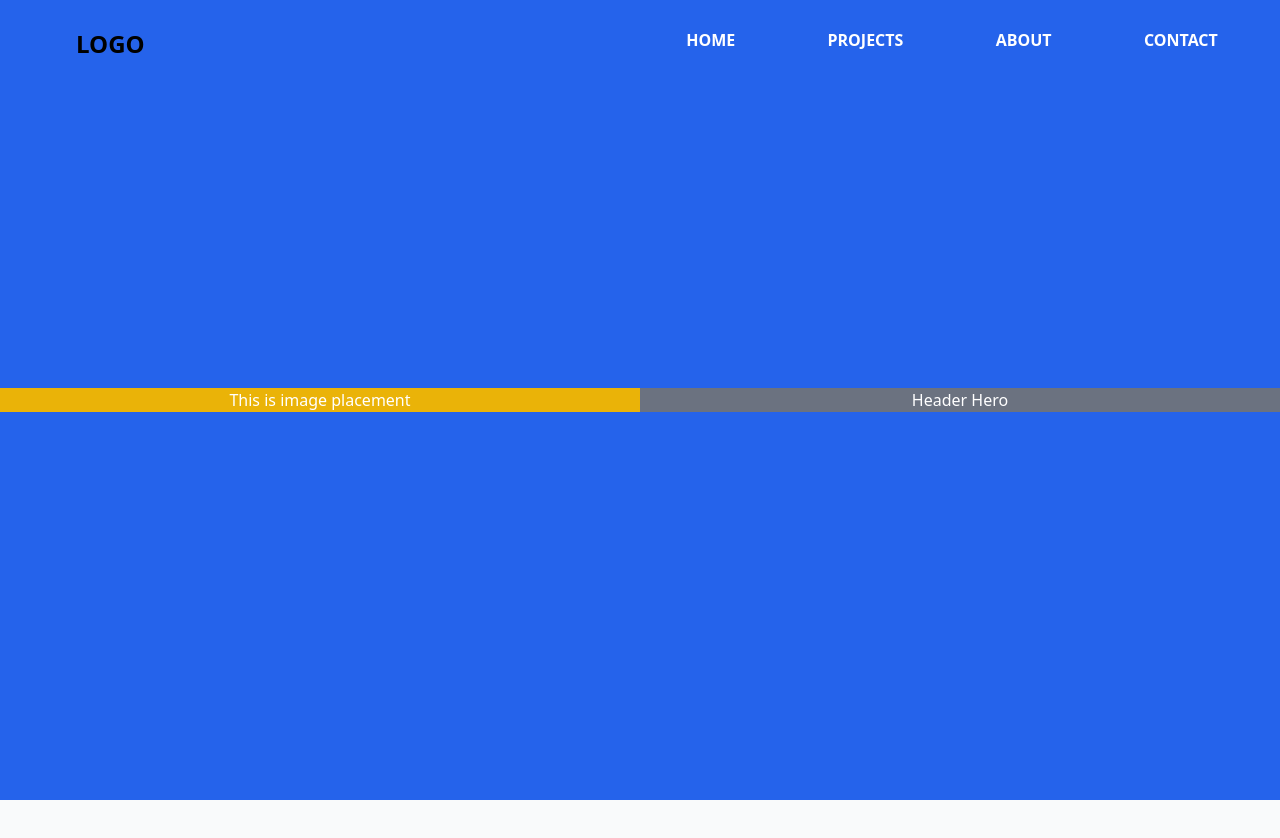
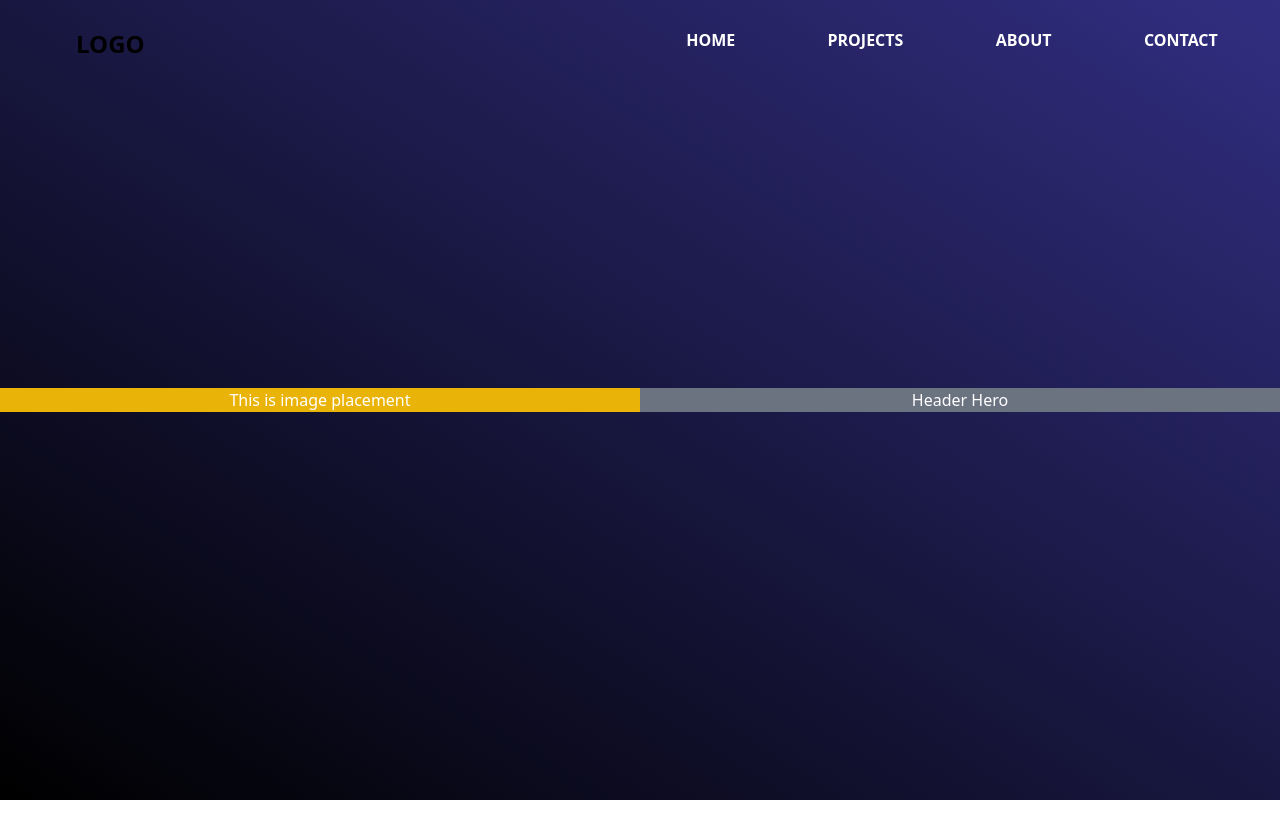
Before and after one commit to medjs/portfolio, a Next.js app: page / in a window 1280 px wide. Shown: the top 838 px of the page. Built offline with nearby package versions, Linux system fonts and the light colour scheme.

Commit message:
add gradient to home page

```diff
--- a/pages/components/headerHero.js
+++ b/pages/components/headerHero.js
@@ -1,6 +1,6 @@
 export default function HeaderHero(){
     return(
-        <section className="absolute top-0 flex flex-wrap w-full justify-between h-screen text-white bg-blue-600 items-center md:flex">
+        <section className="absolute top-0 flex flex-wrap w-full justify-between h-screen text-white bg-gradient-to-bl from-indigo-900 to-black items-center md:flex">
             <div className=" w-full flex justify-center bg-yellow-500 md:w-1/2">
                 <p>This is image placement</p>
             </div>
--- a/pages/index.js
+++ b/pages/index.js
@@ -4,7 +4,7 @@ import Image from 'next/image'
 export default function Home () {
   return (
     <main>
-      <div className='w-full h-screen bg-gray-50'>
+      <div className='w-full h-screen'>
         <HeaderHero />
         {/* <h1 className="text-3xl font-semibold transform transition-all hover:scale-200 hover:rotate-12 hover:translate-y-40 ">My Portfolio</h1> */}
       </div>
```
